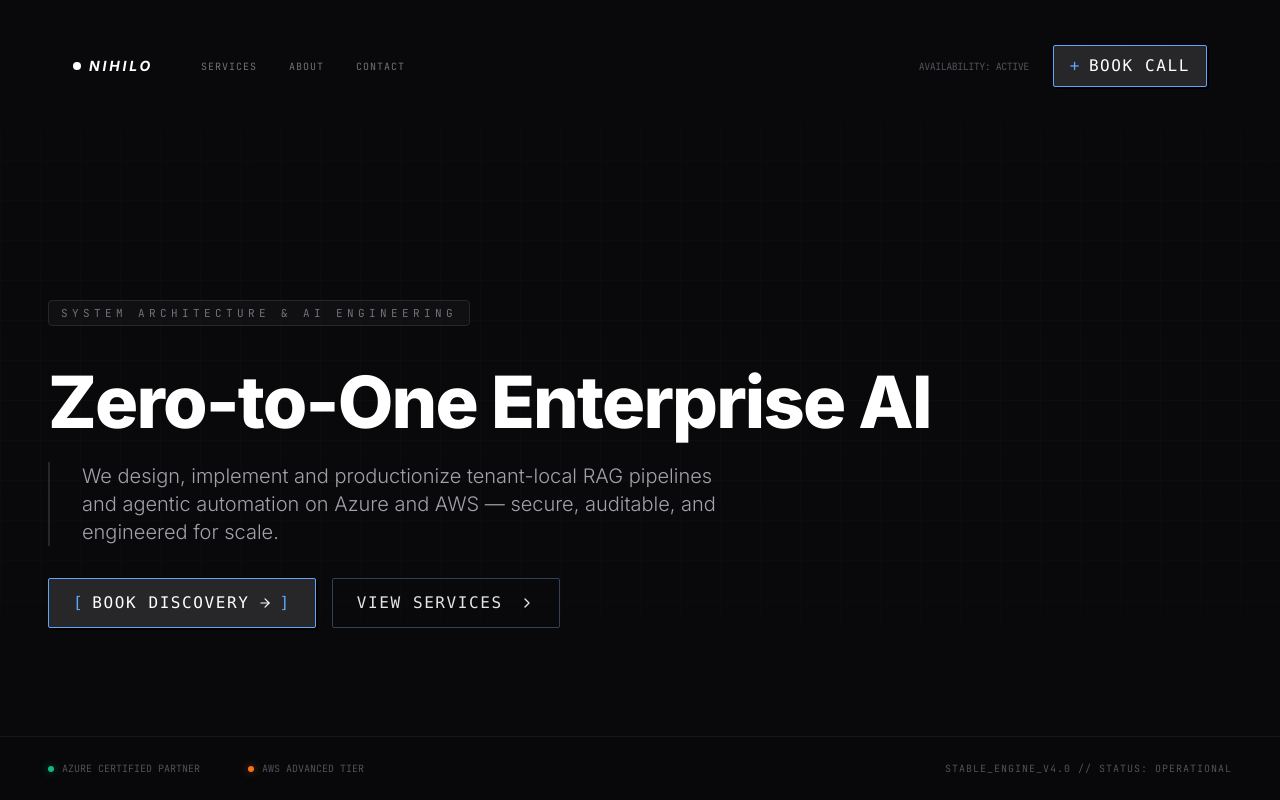
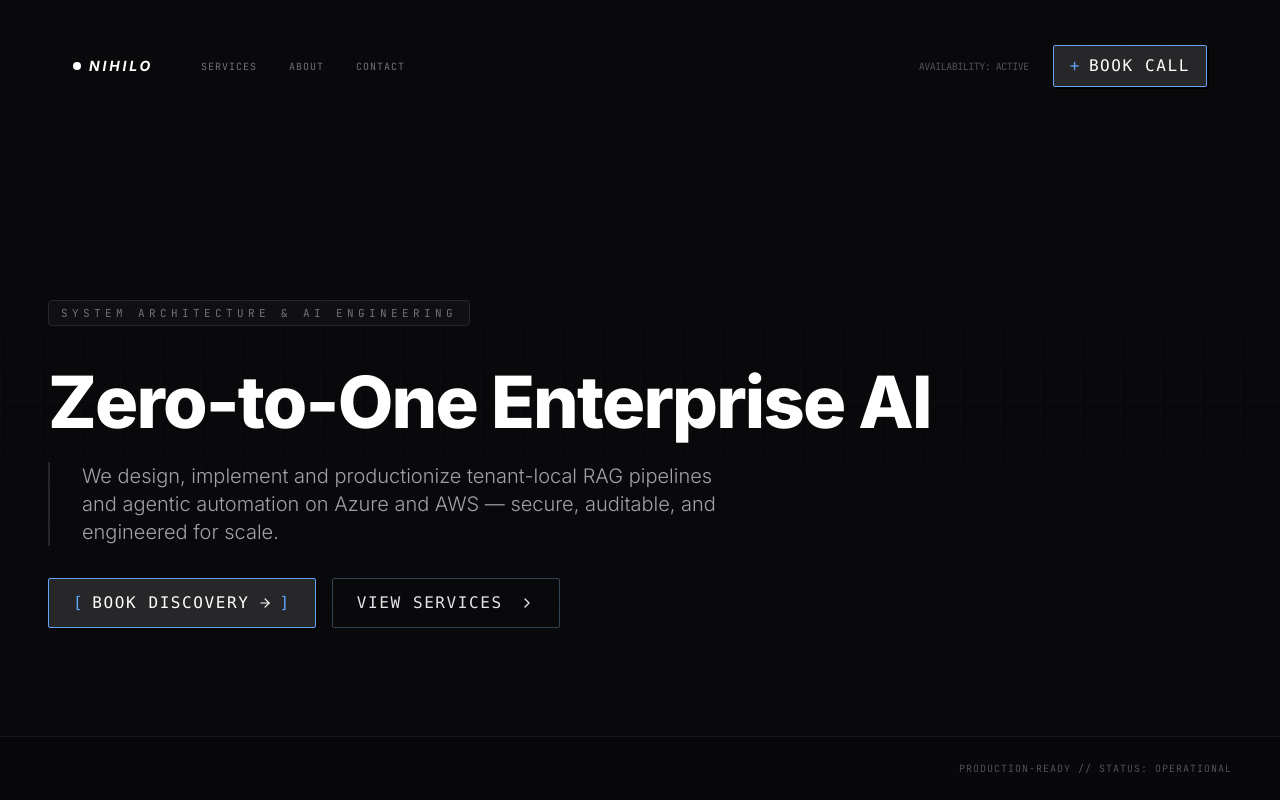
Before and after one commit to Nihilo-Solutions/nihilo, a React (Vite) app: page / in a window 1280 px wide. Shown: the top 800 px of the page. Built offline with nearby package versions, Linux system fonts and the light colour scheme.

Commit message:
chore(hero): remove Azure/AWS partner badges; neutral production status

```diff
--- a/components/Hero.tsx
+++ b/components/Hero.tsx
@@ -50,21 +50,12 @@ const Hero: React.FC = () => {
         </div>
       </div>
 
-      {/* Bottom status bar */}
+      {/* Bottom status bar (neutral production status) */}
       <div className="absolute bottom-0 w-full border-t border-zinc-900 py-6 px-12 bg-zinc-950/50 backdrop-blur-sm hidden lg:block">
         <div className="max-w-screen-2xl mx-auto flex justify-between items-center text-[10px] mono text-zinc-600">
-          <div className="flex space-x-12">
-            <span className="flex items-center space-x-2">
-              <span className="w-1.5 h-1.5 bg-emerald-500 rounded-full shadow-[0_0_8px_rgba(16,185,129,0.5)]"></span>
-              <span>AZURE CERTIFIED PARTNER</span>
-            </span>
-            <span className="flex items-center space-x-2">
-              <span className="w-1.5 h-1.5 bg-orange-500 rounded-full shadow-[0_0_8px_rgba(249,115,22,0.5)]"></span>
-              <span>AWS ADVANCED TIER</span>
-            </span>
-          </div>
+          <div />
           <div className="tracking-widest">
-            STABLE_ENGINE_V4.0 // STATUS: OPERATIONAL
+            PRODUCTION-READY // STATUS: OPERATIONAL
           </div>
         </div>
       </div>
```
